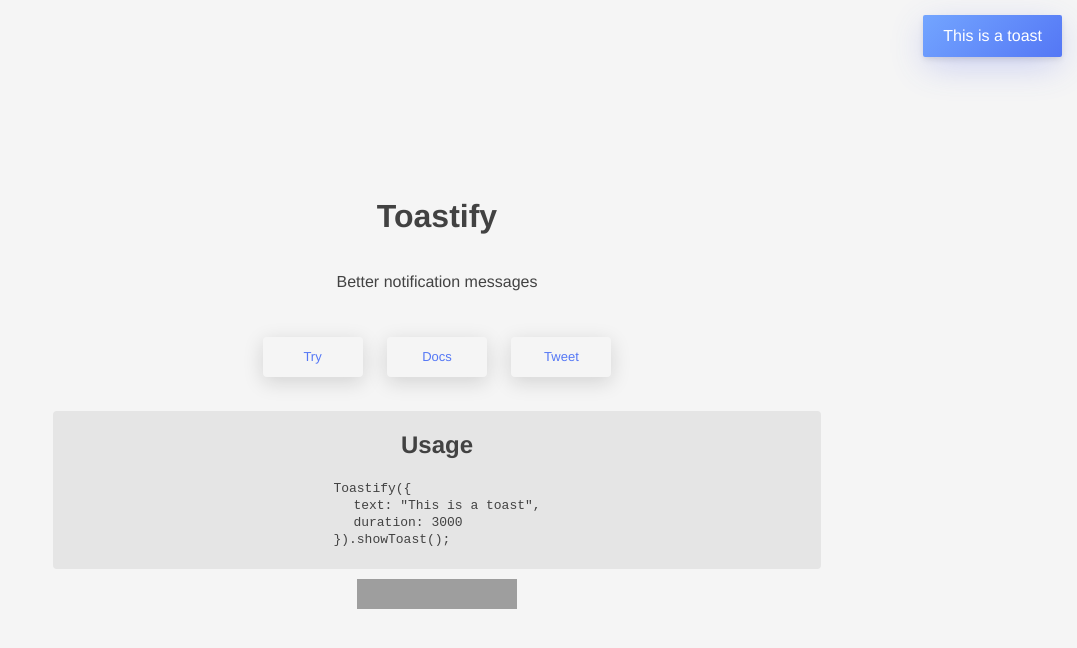
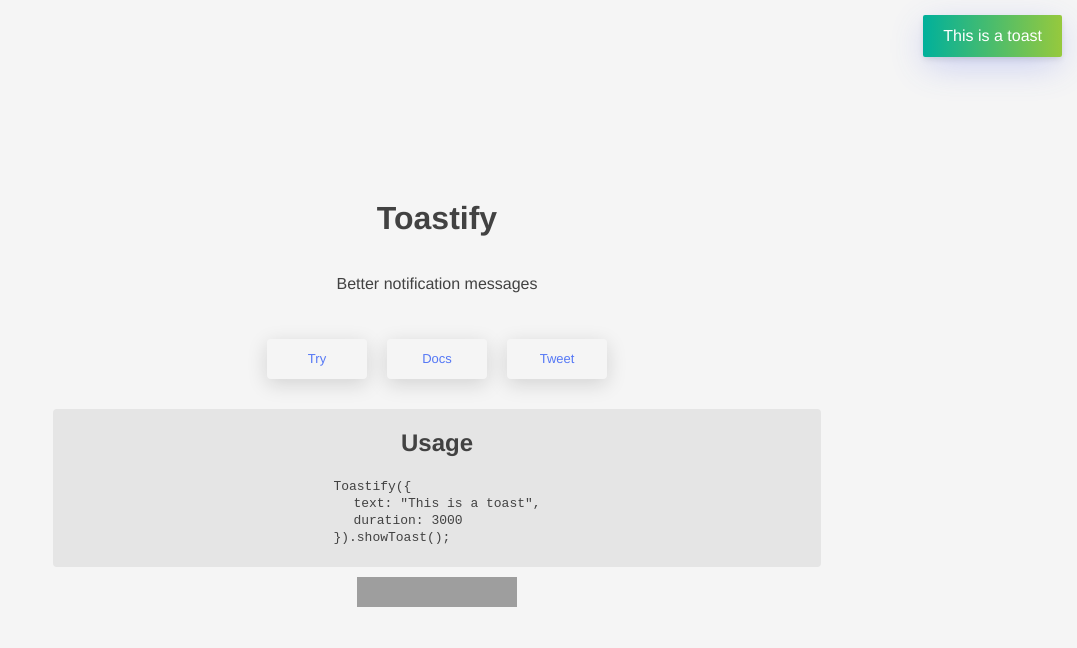
Before and after one commit to apvarun/toastify-js, a plain HTML site: page index.html in a window 1280 px wide. Both pictures are taken after a click on the link "Try". Shown: the whole page, without its empty margins (203-1280 px from the left). Drawn offline with Linux system fonts and the light colour scheme; grey boxes are pictures that could not be loaded.

Commit message:
Support for Background Color/Gradient
Added options to modify background color

```diff
--- a/script.css
+++ b/script.css
@@ -45,6 +45,9 @@
 }
 .buttons{
     margin: 20px;
+    display: flex;
+    flex-wrap: wrap;
+    justify-content: center;
 }
 .button{
     overflow: hidden;
--- a/script.js
+++ b/script.js
@@ -1,3 +1,9 @@
+var bgColors = [
+    "linear-gradient(to right, #00b09b, #96c93d)",
+    "linear-gradient(to right, #ff5f6d, #ffc371)"
+],
+    i = 0;
+
 // Options for the toast
 var options = {
     text: "Happy toasting!",
@@ -6,7 +12,8 @@
         this.remove();
         Toastify.reposition();
     },
-    close: true
+    close: true,
+    backgroundColor: "linear-gradient(to right, #00b09b, #96c93d)"
 };
 
 // Initializing the toast
@@ -22,7 +29,8 @@
         text: "Highly customizable",
         gravity: "bottom",
         positionLeft: true,
-        close: true
+        close: true,
+        backgroundColor: "linear-gradient(to right, #ff5f6d, #ffc371)"
     }).showToast();
 }, 2000);
 
@@ -38,13 +46,16 @@
 Toastify({
     text: "Pure JavaScript Toasts",
     gravity: "bottom",
-    positionLeft: false
+    positionLeft: false,
+    backgroundColor: "#0f3443"
 }).showToast();
 
 // Displaying toast on manual action `Try`
 document.getElementById('new-toast').addEventListener('click', function () {
     Toastify({
         text: "This is a toast",
-        duration: 3000
+        duration: 3000,
+        backgroundColor: bgColors[i]
     }).showToast();
+    i = i ? 0 : 1;
 });
--- a/src/toastify.js
+++ b/src/toastify.js
@@ -44,6 +44,7 @@
             this.options.close = options.close || false; // Show toast close icon
             this.options.gravity = (options.gravity == "bottom") ? "bottom" : "top"; // toast position - top or bottom
             this.options.positionLeft = options.positionLeft || false; // toast position - left or right
+            this.options.backgroundColor = options.backgroundColor || "linear-gradient(135deg, #73a5ff, #5477f5)"; // toast position - left or right
 
             // Returning the current object for chaining functions
             return this;
@@ -70,6 +71,8 @@
 
             // Assigning gravity of element
             divElement.className += " " + this.options.gravity;
+
+            divElement.style.background = this.options.backgroundColor;
 
             // Adding the toast message
             divElement.innerHTML = this.options.text;
@@ -133,6 +136,9 @@
 
                 // Assigning gravity of element
                 linkElement.className += " " + this.options.gravity;
+
+                divElement.style.background = "";
+                linkElement.style.background = this.options.backgroundColor;
 
                 // Adding the text element inside link
                 linkElement.appendChild(divElement);
```
